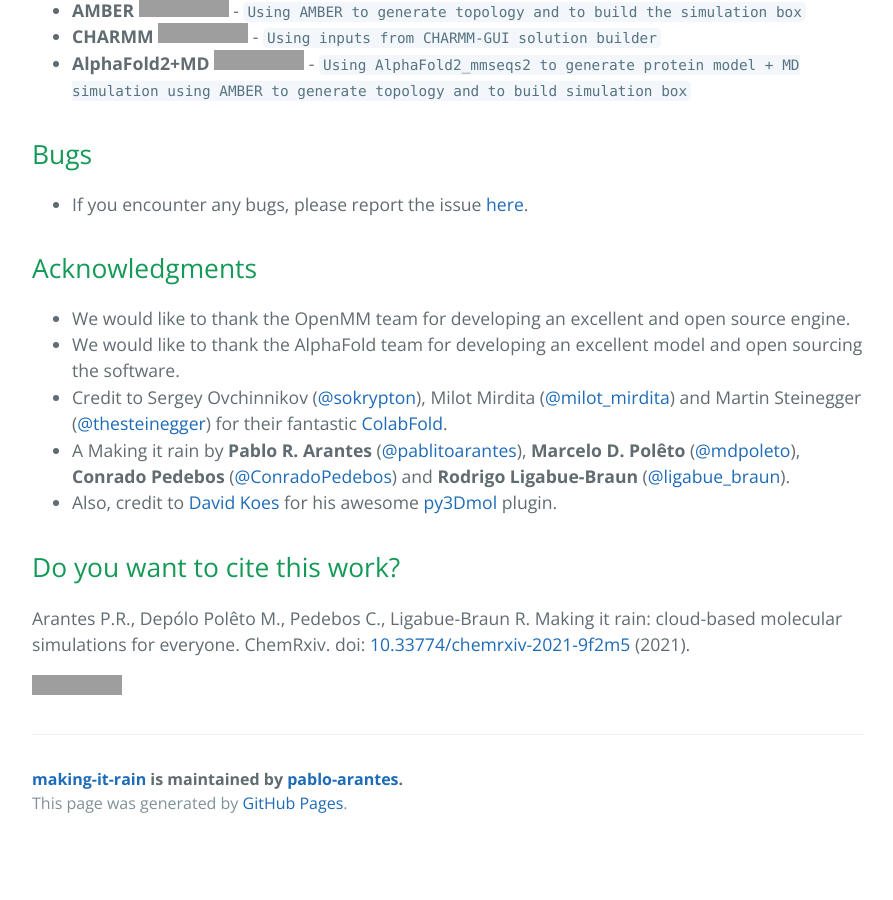
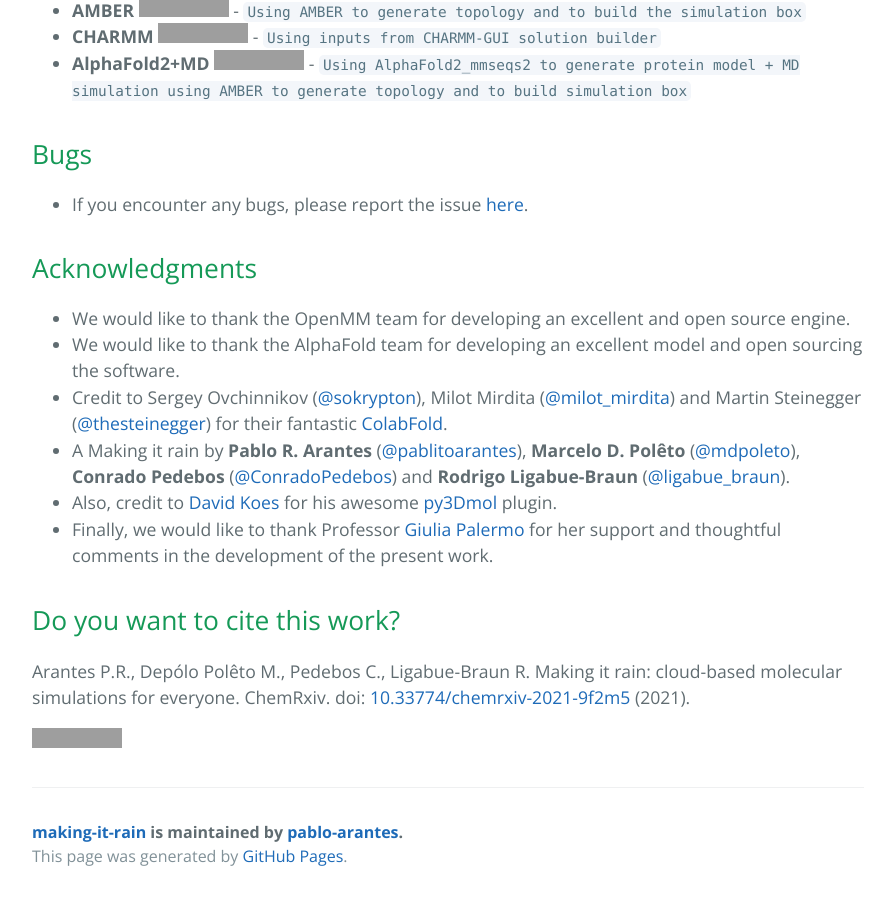
Before and after one commit to pablo-arantes/making-it-rain, a Jekyll site: the page built from index.md, in a window 1280 px wide and 900 px high, scrolled down 1206 px, cut to the strip 0-900 px from the top of the window. Shown: the whole strip, without its empty margins (192-1085 px from the left). Built offline with Jekyll 4.4.1, drawn with Linux system fonts in a browser that asks for light colours; our own code applies the rules of GitHub Pages for plain Markdown files; the repository's description, which GitHub fills in, is left out; before the commit the page ends 2053 px from its top, so only the background shows below that; grey boxes are pictures that could not be loaded.

Commit message:
Update index.md

```diff
--- a/index.md
+++ b/index.md
@@ -22,6 +22,7 @@ The main goal of this work is to demonstrate how to harness the power of cloud-c
 - Credit to Sergey Ovchinnikov ([@sokrypton](https://twitter.com/sokrypton)), Milot Mirdita ([@milot_mirdita](https://twitter.com/milot_mirdita)) and Martin Steinegger ([@thesteinegger](https://twitter.com/thesteinegger)) for their fantastic [ColabFold](https://github.com/sokrypton/ColabFold).
 - A Making it rain by **Pablo R. Arantes** ([@pablitoarantes](https://twitter.com/pablitoarantes)), **Marcelo D. Polêto** ([@mdpoleto](https://twitter.com/mdpoleto)), **Conrado Pedebos** ([@ConradoPedebos](https://twitter.com/ConradoPedebos)) and **Rodrigo Ligabue-Braun** ([@ligabue_braun](https://twitter.com/ligabue_braun)).
 - Also, credit to [David Koes](https://github.com/dkoes) for his awesome [py3Dmol](https://3dmol.csb.pitt.edu/) plugin.
+- Finally, we would like to thank Professor [Giulia Palermo](https://palermolab.com/) for her support and thoughtful comments in the development of the present work.
 
 ## Do you want to cite this work?
 
```
